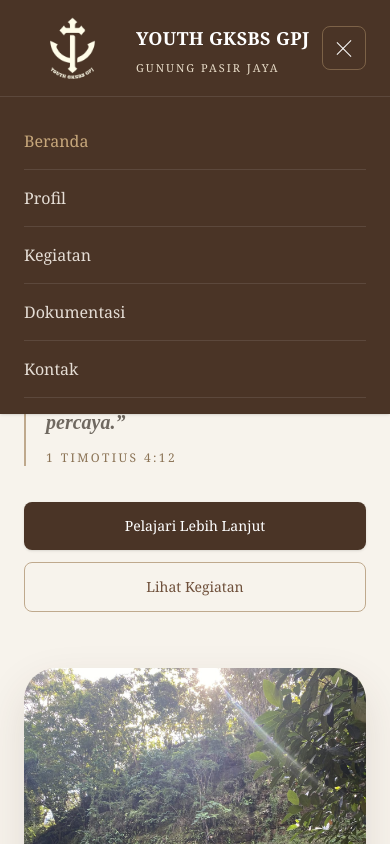
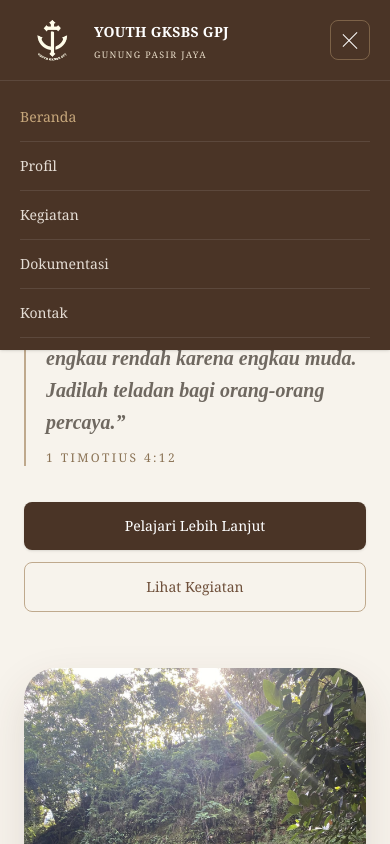
Before and after one commit to prasetyarifki47-ctrl/YOUTH-GKSBS-GPJ, a Next.js app: page / in a window 390 px wide. Both pictures are taken after a click on the button "Buka menu". Shown: the top 844 px of the page. Built offline with nearby package versions, Linux system fonts and the light colour scheme.

Commit message:
Update Website YOUTH GKSBS GPJ

```diff
--- a/components/footer.tsx
+++ b/components/footer.tsx
@@ -16,7 +16,7 @@ export default function Footer() {
           ================================================== */}
           <div>
 
-            <h2 className="font-heading text-4xl uppercase">
+            <h2 className="font-heading text-2xl uppercase sm:text-3xl lg:text-4xl">
               YOUTH GKSBS GPJ
             </h2>
 
@@ -26,7 +26,6 @@ export default function Footer() {
               membangun persaudaraan, mengembangkan talenta,
               dan melayani bersama.
             </p>
-
 
             {/* SOCIAL MEDIA */}
             <div className="mt-7 flex items-center gap-4">
@@ -41,7 +40,6 @@ export default function Footer() {
               >
                 <InstagramIcon />
               </a>
-
 
               {/* TIKTOK */}
               <a
--- a/components/navbar.tsx
+++ b/components/navbar.tsx
@@ -31,14 +31,14 @@ export default function Navbar() {
       {/* =====================================================
           NAVBAR
       ====================================================== */}
-      <nav className="mx-auto flex h-24 max-w-[1800px] items-center justify-between px-6 sm:px-10 lg:px-16 xl:px-20">
+      <nav className="mx-auto flex h-20 max-w-[1800px] items-center justify-between px-5 sm:h-24 sm:px-10 lg:px-16 xl:px-20">
 
         {/* =================================================
             LOGO & BRAND
         ================================================== */}
         <Link
           href="/"
-          className="flex items-center gap-4"
+          className="flex items-center gap-2.5 sm:gap-4"
           onClick={() => setIsOpen(false)}
         >
           <Image
@@ -46,17 +46,17 @@ export default function Navbar() {
             alt="Youth GKSBS"
             width={120}
             height={120}
-            className="h-24 w-24 object-contain"
+            className="h-16 w-16 object-contain sm:h-20 sm:w-20 lg:h-24 lg:w-24"
             priority
           />
 
           <div className="flex flex-col leading-none">
 
-            <span className="text-lg font-semibold tracking-[0.02em] text-white sm:text-xl">
+            <span className="text-sm font-semibold tracking-[0.02em] text-white sm:text-lg lg:text-xl">
               YOUTH GKSBS GPJ
             </span>
 
-            <span className="mt-2.5 text-[11px] font-medium uppercase tracking-[0.18em] text-[#E8DCC8] sm:text-xs">
+            <span className="mt-2 text-[9px] font-medium uppercase tracking-[0.15em] text-[#E8DCC8] sm:mt-2.5 sm:text-[11px] lg:text-xs">
               Gunung Pasir Jaya
             </span>
 
@@ -114,7 +114,7 @@ export default function Navbar() {
           aria-label="Buka menu"
           aria-expanded={isOpen}
           onClick={() => setIsOpen(!isOpen)}
-          className="flex h-11 w-11 items-center justify-center rounded-lg border border-[#C7A77B]/40 text-white transition hover:bg-white/5 md:hidden"
+          className="flex h-10 w-10 items-center justify-center rounded-lg border border-[#C7A77B]/40 text-white transition hover:bg-white/5 sm:h-11 sm:w-11 md:hidden"
         >
           <div className="flex flex-col gap-1.5">
 
@@ -163,7 +163,7 @@ export default function Navbar() {
         `}
       >
 
-        <div className="mx-auto max-w-[1560px] px-6 py-4 sm:px-10 lg:px-16">
+        <div className="mx-auto max-w-[1560px] px-5 py-3 sm:px-10 sm:py-4">
 
           <div className="flex flex-col">
 
@@ -176,8 +176,9 @@ export default function Navbar() {
                   href={item.href}
                   onClick={() => setIsOpen(false)}
                   className={`
-                    border-b border-white/10 py-4 text-base
+                    border-b border-white/10 py-3.5 text-sm
                     transition duration-300
+                    sm:py-4 sm:text-base
                     ${
                       active
                         ? "font-medium text-[#C7A77B]"
```
